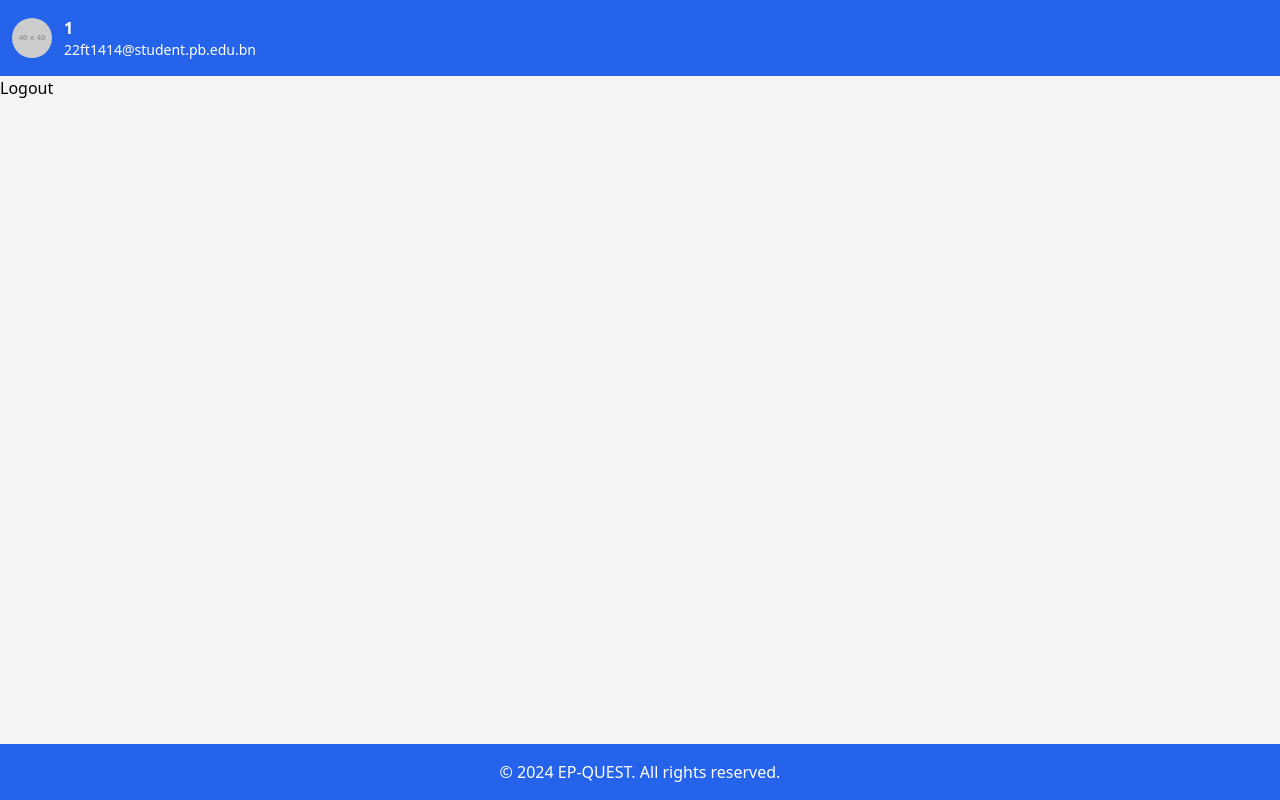
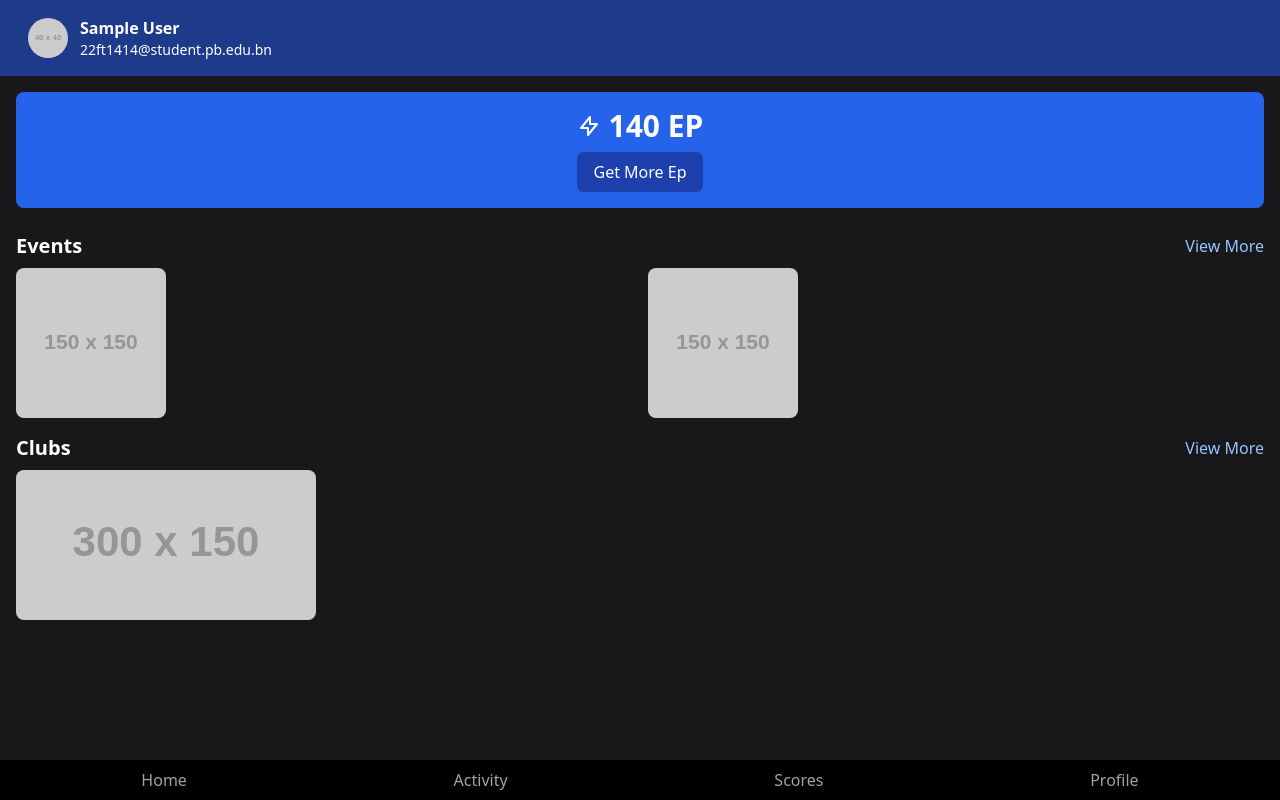
Before and after one commit to 22FTT1500/Ep-Quest, a PHP site: page /studentpage.php in a window 1280 px wide. Run offline with PHP 8.4, Linux system fonts and the light colour scheme; the visitor is signed in with stand-in values (Sample User, id 1); grey boxes labelled with a size stand in for pictures from a placeholder-image service; some libraries are stand-ins or nearby versions.

Commit message:
latest update

```diff
--- a/login.php
+++ b/login.php
@@ -22,13 +22,14 @@ if (isset($_POST['stuid']) && isset($_POST['password'])) {
         header('Location: index.php?error=Password is required');
         exit();
     } else {
-        $sql = "SELECT * FROM students WHERE student_id='$stuid' AND password='$password'";
+        $sql = "SELECT * FROM student_details WHERE student_id='$stuid' AND password='$password'";
         $result = mysqli_query($conn, $sql);
 
         if (mysqli_num_rows($result) === 1) {
             $row = mysqli_fetch_assoc($result);
             if ($row['student_id'] === $stuid && $row['password'] === $password) {
                 $_SESSION['student_id'] = $row['student_id'];
+                $_SESSION['fullname'] = $row['fullname'];
                 $_SESSION['name'] = $row['name'];
                 $_SESSION['id'] = $row['id'];
                 header('Location: studentpage.php');
--- a/studentpage.php
+++ b/studentpage.php
@@ -14,40 +14,59 @@ if (isset($_SESSION['student_id']) && isset($_SESSION['student_id'])) {
         <title>Document</title>
     </head>
 
-    <body class="bg-zinc-100 min-h-screen flex flex-col">
-        <!-- Navigation Bar -->
-        <nav class="bg-blue-600 text-white py-4">
-            <div class="container mx-auto flex justify-between items-center">
+    <body class="bg-zinc-900 text-white font-sans">
+        <div class="flex flex-col h-screen">
+            <div class="p-4 bg-blue-900">
                 <!-- Profile Link -->
                 <div class="flex items-center">
                     <img src="https://placehold.co/40x40" alt="profile" class="rounded-full ml-3" />
                     <div class="ml-3">
-                        <h1 class="font-bold"><?php echo $_SESSION['student_id']; ?></h1>
+                        <h1 class="font-bold"><?php echo $_SESSION['fullname']; ?></h1>
                         <p class="text-sm">22ft1414@student.pb.edu.bn</p>
                     </div>
                 </div>
+            </div>
 
-                <!-- Navigation Links (if any) -->
-                <!-- Add your navigation links here -->
 
-                <!-- Logo or Brand Name (if any) -->
-                <!-- Add your logo or brand name here -->
+
+            <div class="bg-blue-600 mx-4 my-4 p-4 rounded-lg text-center">
+                <div class="flex justify-center items-center mb-2">
+                    <svg xmlns="http://www.w3.org/2000/svg" class="h-6 w-6 text-white mr-2" fill="none" viewBox="0 0 24 24" stroke="currentColor">
+                        <path stroke-linecap="round" stroke-linejoin="round" stroke-width="2" d="M13 10V3L4 14h7v7l9-11h-7z" />
+                    </svg>
+                    <span class="text-3xl font-bold">140 EP</span>
+                </div>
+                <button class="bg-blue-800 text-white px-4 py-2 rounded-md">Get More Ep</button>
             </div>
-        </nav>
 
-        <!-- Main Content Area -->
-        <div class="flex-grow">
-            <!-- Your main content goes here -->
-            <a href="logout.php">Logout</a>
+            <div class="mx-4 my-2">
+                <div class="flex justify-between items-center mb-2">
+                    <h2 class="text-xl font-bold">Events</h2>
+                    <button class="text-blue-300">View More</button>
+                </div>
+                <div class="grid grid-cols-2 gap-4">
+                    <img src="https://placehold.co/150x150" alt="Event 1" class="rounded-lg" />
+                    <img src="https://placehold.co/150x150" alt="Event 2" class="rounded-lg" />
+                </div>
+            </div>
+
+            <div class="mx-4 my-2 mb-4">
+                <div class="flex justify-between items-center mb-2">
+                    <h2 class="text-xl font-bold">Clubs</h2>
+                    <button class="text-blue-300">View More</button>
+                </div>
+                <img src="https://placehold.co/300x150" alt="Club Photo" class="rounded-lg" />
+            </div>
+
+            <div class="mt-auto bg-black p-2">
+                <div class="flex justify-around text-zinc-400">
+                    <span>Home</span>
+                    <span>Activity</span>
+                    <span>Scores</span>
+                    <span>Profile</span>
+                </div>
+            </div>
         </div>
-
-        <!-- Bottom Footer -->
-        <footer class="bg-blue-600 text-white py-4">
-            <div class="container mx-auto text-center">
-                <!-- Footer content -->
-                &copy; 2024 EP-QUEST. All rights reserved.
-            </div>
-        </footer>
     </body>
 
 
```
Also changed, not shown: test.php (added, +74 -0 lines).
